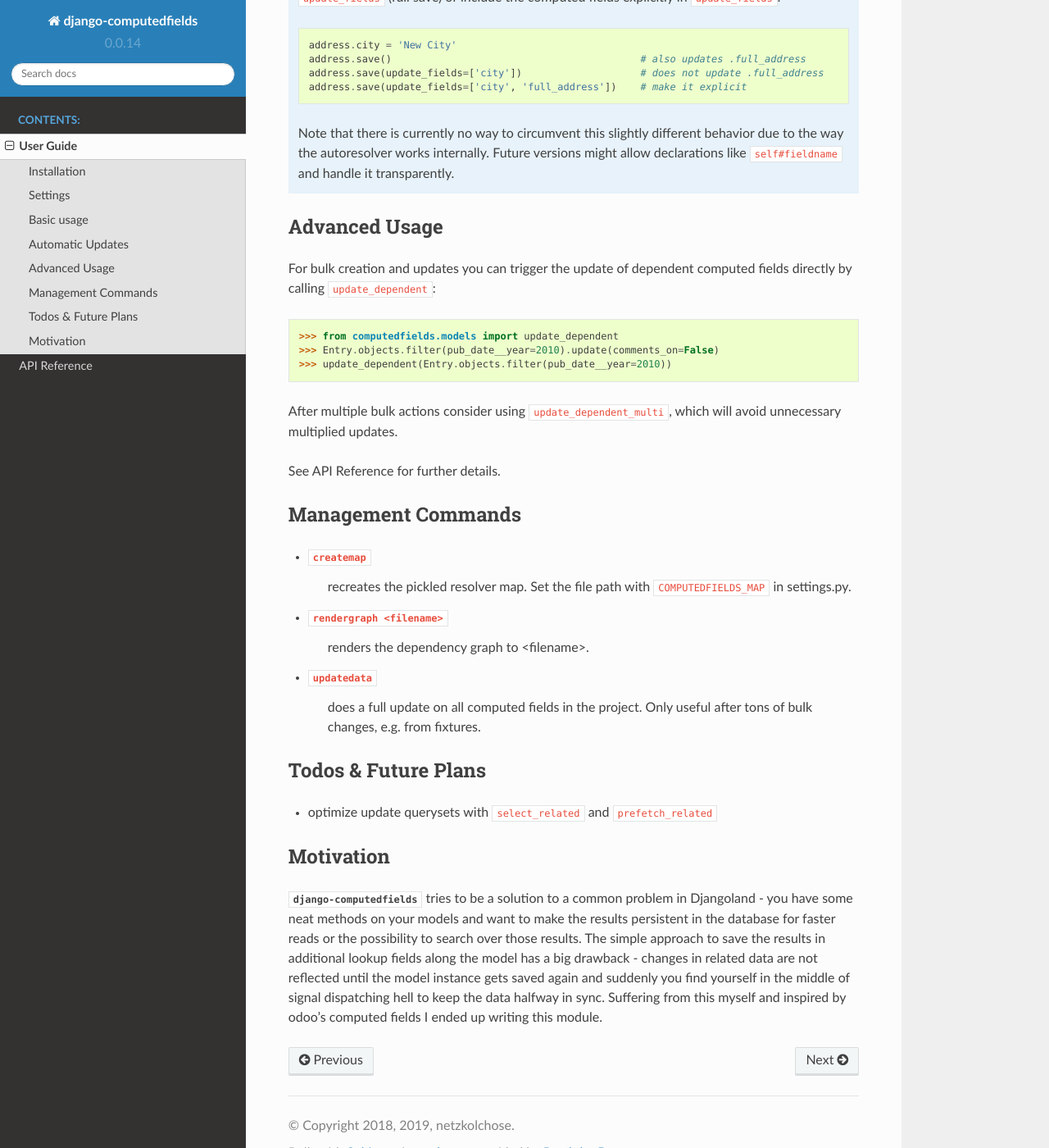
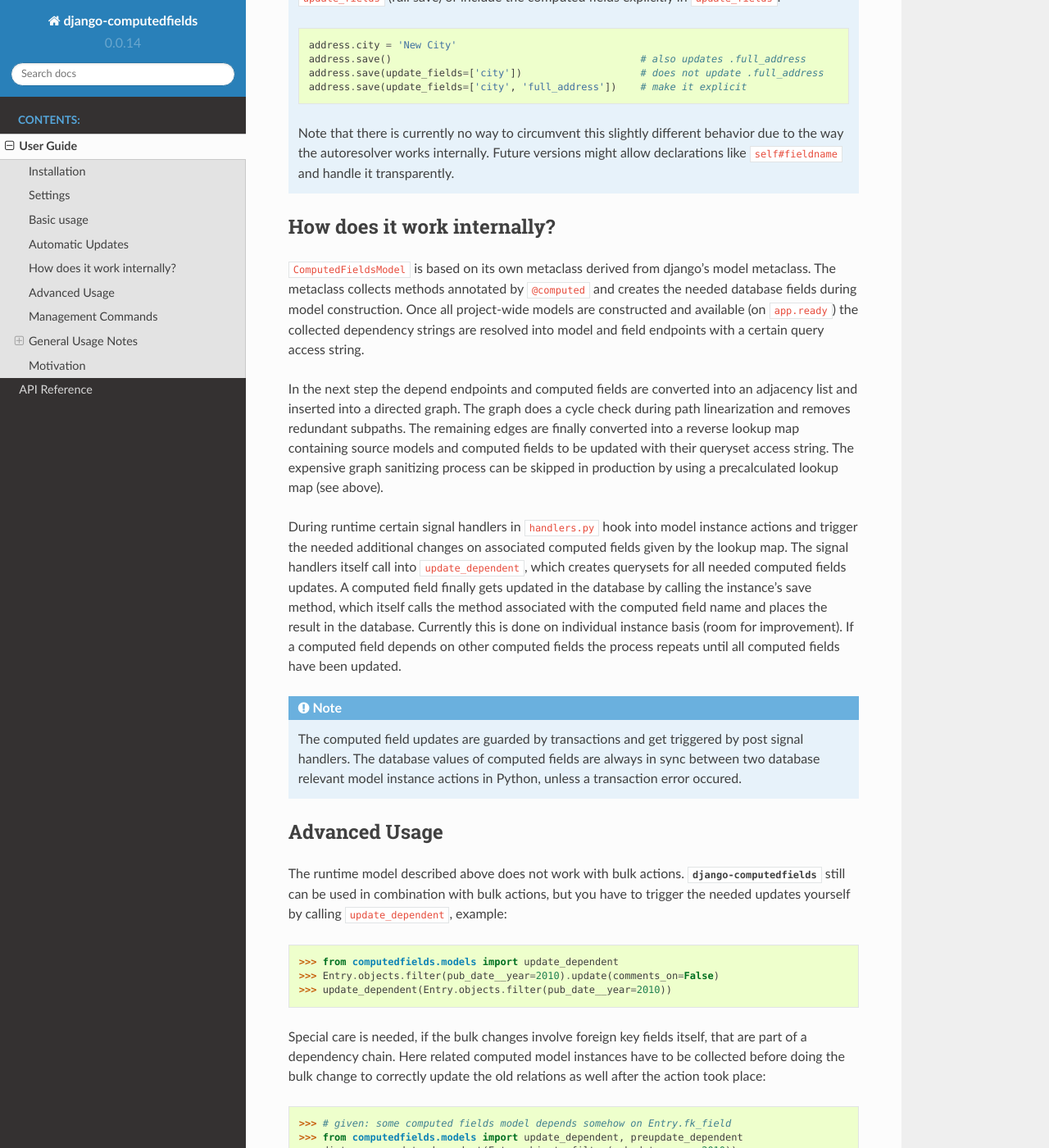
Before and after one commit to netzkolchose/django-computedfields, a Sphinx documentation site: the page built from docs/manual.rst, in a window 1280 px wide and 1400 px high, scrolled down 3200 px. Shown: the whole window at 82% size. Built offline with Sphinx 7.4.7 and the Read the Docs theme 2.0.0, drawn with Linux system fonts in a browser that asks for light colours; the version number is read from the project's files by our own code; some of the changed text lies outside the part shown.

Commit message:
add multi bulk variant, update docs

```diff
--- a/docs/manual.rst
+++ b/docs/manual.rst
@@ -171,20 +171,69 @@
     Future versions might allow declarations like ``self#fieldname`` and handle it transparently.
 
 
+How does it work internally?
+----------------------------
+
+``ComputedFieldsModel`` is based on its own metaclass derived from django's model metaclass.
+The metaclass collects methods annotated by ``@computed`` and creates the needed database fields
+during model construction. Once all project-wide models are constructed and available (on ``app.ready``)
+the collected dependency strings are resolved into model and field endpoints with a certain query access string.
+
+In the next step the depend endpoints and computed fields are converted into an adjacency list and inserted
+into a directed graph. The graph does a cycle check during path linearization and removes redundant subpaths.
+The remaining edges are finally converted into a reverse lookup map containing source models and computed fields
+to be updated with their queryset access string. The expensive graph sanitizing process can be skipped
+in production by using a precalculated lookup map (see above).
+
+During runtime certain signal handlers in ``handlers.py`` hook into model instance actions and trigger
+the needed additional changes on associated computed fields given by the lookup map.
+The signal handlers itself call into ``update_dependent``, which creates querysets for all needed
+computed fields updates. A computed field finally gets updated in the database by calling the instance's save method,
+which itself calls the method associated with the computed field name and places the result in the database.
+Currently this is done on individual instance basis (room for improvement). If a computed field depends on other
+computed fields the process repeats until all computed fields have been updated.
+
+.. NOTE::
+
+    The computed field updates are guarded by transactions and get triggered by post signal handlers.
+    The database values of computed fields are always in sync between two database relevant
+    model instance actions in Python, unless a transaction error occured.
+
+
 Advanced Usage
 --------------
 
-For bulk creation and updates you can trigger the update of dependent computed
-fields directly by calling ``update_dependent``:
+The runtime model described above does not work with bulk actions.
+:mod:`django-computedfields` still can be used in combination with bulk actions,
+but you have to trigger the needed updates yourself by calling ``update_dependent``, example:
 
     >>> from computedfields.models import update_dependent
     >>> Entry.objects.filter(pub_date__year=2010).update(comments_on=False)
     >>> update_dependent(Entry.objects.filter(pub_date__year=2010))
 
-After multiple bulk actions consider using ``update_dependent_multi``, which
-will avoid unnecessary multiplied updates.
+Special care is needed, if the bulk changes involve foreign key fields itself,
+that are part of a dependency chain. Here related computed model instances have to be collected
+before doing the bulk change to correctly update the old relations as well after the action took place:
 
-See API Reference for further details.
+    >>> # given: some computed fields model depends somehow on Entry.fk_field
+    >>> from computedfields.models import update_dependent, preupdate_dependent
+    >>> dirty = preupdate_dependent(Entry.objects.filter(pub_date__year=2010))
+    >>> Entry.objects.filter(pub_date__year=2010).update(fk_field=new_related_obj)
+    >>> update_dependent(Entry.objects.filter(pub_date__year=2010), dirty=dirty)
+
+.. NOTE::
+
+    The dirty handling triples the needed database interactions and should not be used,
+    if the bulk action does not involve any relation updates at all. It can also be skipped,
+    if the foreign key fields to be updated are not part of any computed fields dependency chain.
+    Since this is sometimes hard to spot, :mod:`django-computedfields` provides a convenient listing
+    of vulnerable foreign key fields accessible by .......TODO: cmdline access, admin view........
+
+
+For multiple bulk actions consider using ``update_dependent_multi`` in conjunction with
+``preupdate_dependent_multi``, which will avoid unnecessary multiplied updates across the database tables.
+
+See method description in the API Reference for further details.
 
 
 Management Commands
@@ -202,20 +251,40 @@
     tons of bulk changes, e.g. from fixtures.
 
 
-Todos & Future Plans
---------------------
+General Usage Notes
+-------------------
 
-- optimize update querysets with ``select_related`` and ``prefetch_related``
+:mod:`django-computedfields` provides an easy way to denormalize database data with Django in an automated fashion.
+As with any denormalization it should only be used as a last resort to optimize certain query bottlenecks for otherwise
+highly normalized data.
+
+Best Practices
+^^^^^^^^^^^^^^
+
+- always start highly normalized
+- cover needed field calculations with field annotations where possible
+- do other calculations, that cannot be covered in field annotations, in normal methods/properties
+
+These steps should always be followed, as they guarantee low to no redundancy of the data if properly done,
+before resorting to any denormalization trickery. Of course complicated field calculations create
+additional workload either on the database or in Python, which might turn into serious query bottlenecks in your project.
+
+That is the point where :mod:`django-computedfields` can help by creating (pre-) computed fields.
+It can greatly lower recurring query workload by providing a precalculated value instead of recalculating it everytime.
+Please keep in mind, that this comes to a price:
+
+- additional space in database needed
+- redundant data (as any denormalization)
+- higher project complexity (different model metaclass, signal hooks, ``app.ready`` hook)
+- higher insert/update costs, which might create new bottlenecks if carelessly used
+
+If your project suffers from query bottlenecks created by recurring field calculations and
+you have ruled out worse negative side effects from the list above,
+:mod:`django-computedfields` certainly can help to speed up some parts of your Django project.
 
 
 Motivation
 ----------
 
-:mod:`django-computedfields` tries to be a solution to a common problem in Djangoland -
-you have some neat methods on your models and want to make the results persistent
-in the database for faster reads or the possibility to search over those results.
-The simple approach to save the results in additional lookup fields along the model
-has a big drawback - changes in related data are not reflected until the model instance
-gets saved again and suddenly you find yourself in the middle of signal dispatching hell
-to keep the data halfway in sync.
-Suffering from this myself and inspired by odoo's computed fields I ended up writing this module.
+:mod:`django-computedfields` is highly inspired by odoo's computed fields and the lack of
+a similar feature in Django's ORM.
```
Also changed, not shown: 2 other files.
